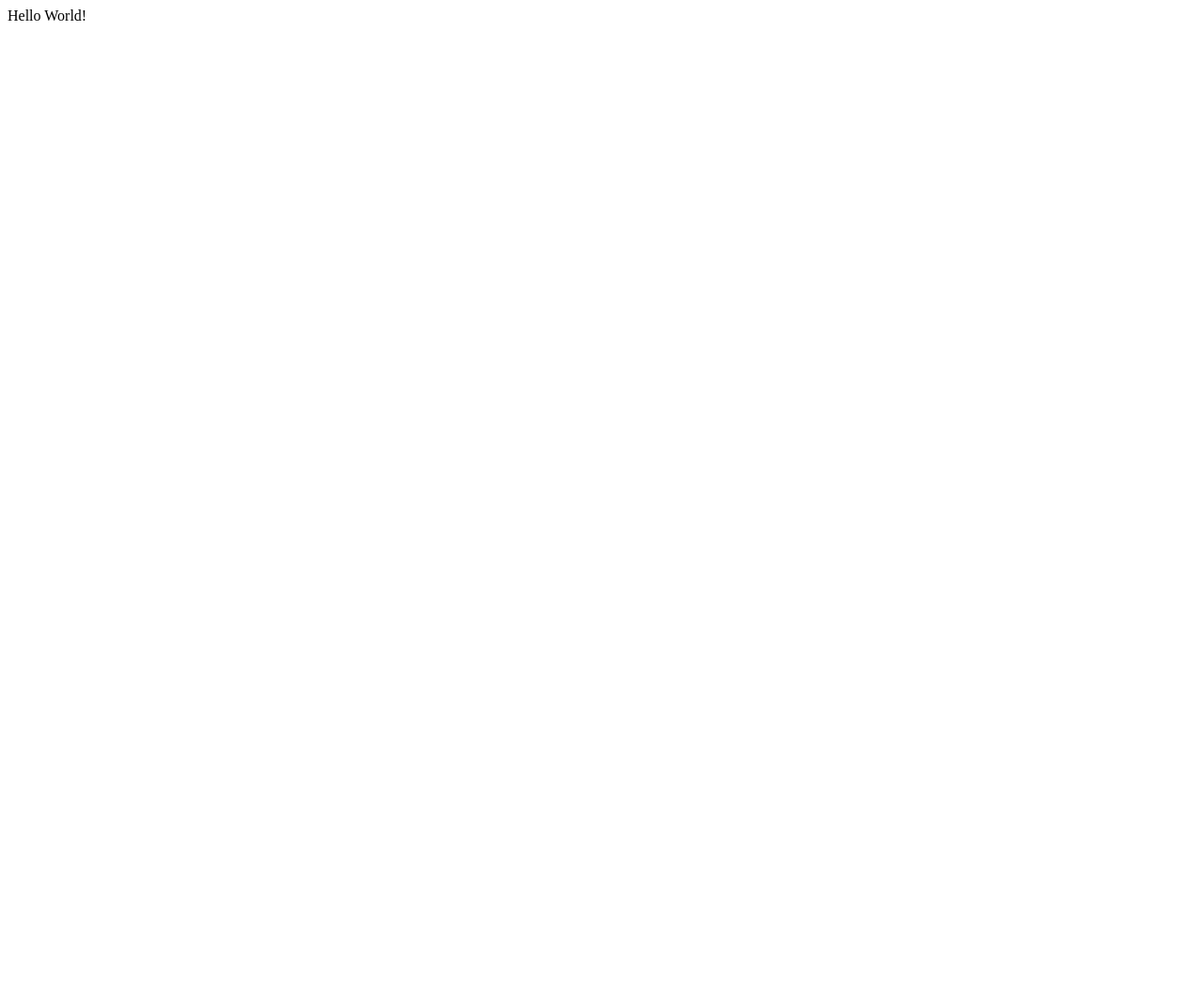
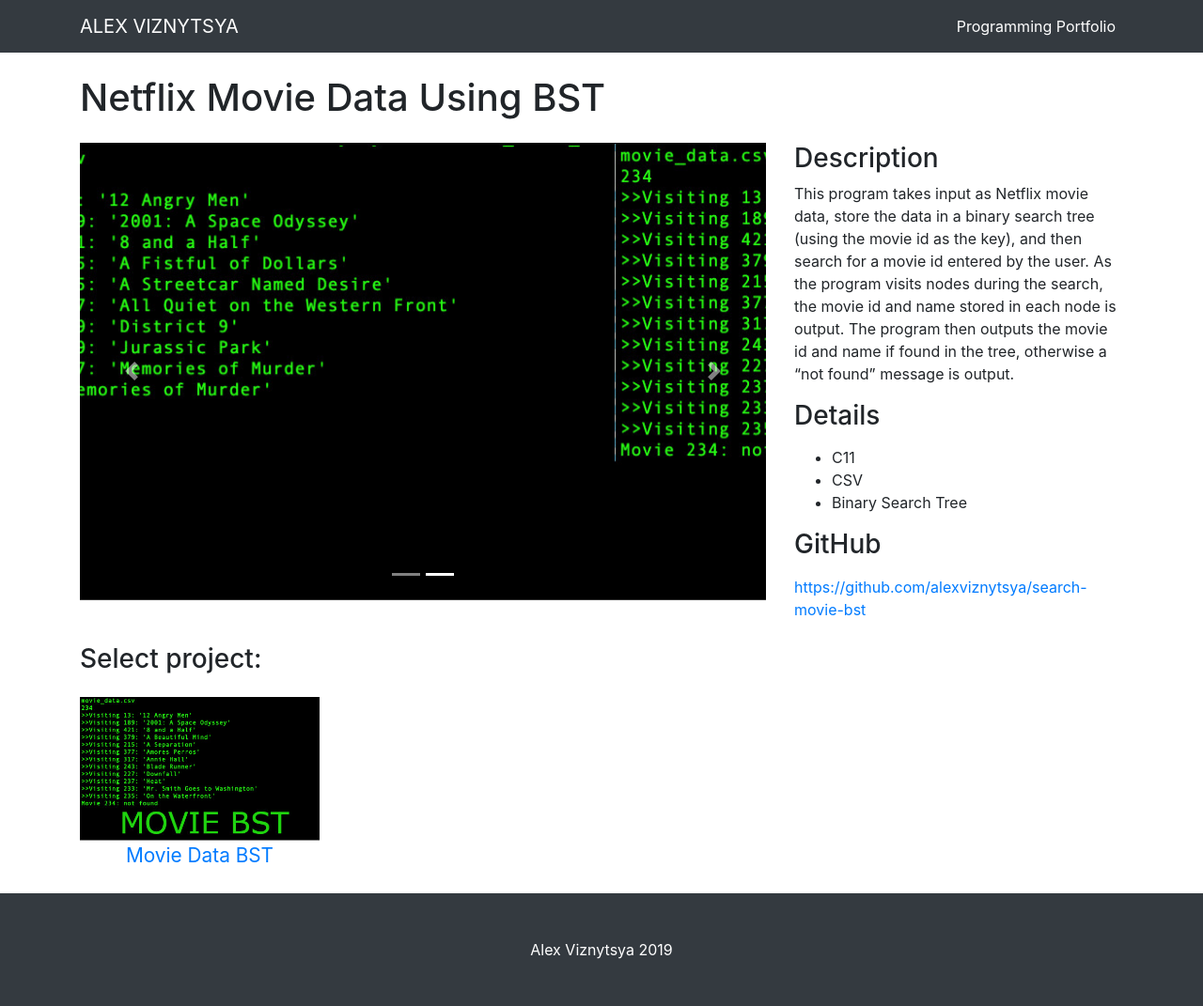
Before and after one commit to alexviznytsya/alexviznytsya.github.io, a plain HTML site: page index.html in a window 1280 px wide. Shown: the whole page at 94% size. Before the commit the page ends 800 px from the top, so only its background shows below. Drawn offline with nearby package versions, Linux system fonts and the light colour scheme.

Commit message:
Updated website engine

```diff
--- /dev/null
+++ b/css/portfolio.css
@@ -0,0 +1,20 @@
+body {
+  padding-top: 54px;
+}
+
+.template{
+	display:none;
+}
+
+.preview a div {
+  width: 100%;
+  text-align: center;
+  font-size: 1.3em;
+  text-decoration: none;
+}
+
+@media (min-width: 992px) {
+  body {
+    padding-top: 56px;
+  }
+}
--- a/index.html
+++ b/index.html
@@ -1,9 +1,139 @@
 <!DOCTYPE html>
-<html>
-<head>
-	<title>This is first download</title>
-</head>
-<body>
-	Hello World!
-</body>
+<html lang="en">
+
+	<head>
+
+	<meta charset="utf-8">
+	<meta name="viewport" content="width=device-width, initial-scale=1, shrink-to-fit=no">
+	<meta name="description" content="Protfolio of projects done by Alex Viznytsya">
+	<meta name="author" content="Alex Viznytsya">
+
+	<title>Alex Viznytsya - Programming Portfolio</title>
+
+	<!-- Icons -->
+	<link rel="apple-touch-icon" sizes="180x180" href="img/icons/apple-touch-icon.png">
+	<link rel="icon" type="image/png" sizes="32x32" href="img/icons/favicon-32x32.png">
+	<link rel="icon" type="image/png" sizes="16x16" href="img/icons/favicon-16x16.png">
+	<link rel="manifest" href="site.webmanifest">
+	<link rel="mask-icon" href="img/icons/safari-pinned-tab.svg" color="#5bbad5">
+	<link rel="shortcut icon" href="img/icons/favicon.ico">
+	<meta name="msapplication-TileColor" content="#00aeef">
+	<meta name="msapplication-config" content="browserconfig.xml">
+	<meta name="theme-color" content="#ffffff">
+
+	<!-- Bootstrap core CSS -->
+	<link href="https://stackpath.bootstrapcdn.com/bootstrap/4.1.3/css/bootstrap.min.css"
+		  integrity="sha384-MCw98/SFnGE8fJT3GXwEOngsV7Zt27NXFoaoApmYm81iuXoPkFOJwJ8ERdknLPMO"
+		  crossorigin="anonymous"
+		  rel="stylesheet">
+
+	<!-- Custom styles for this template -->
+	<link href="css/portfolio.css" rel="stylesheet">
+
+	</head>
+
+	<body>
+
+	<!-- Project template -->
+	<div class="col-md-3 col-sm-6 mb-4 preview template">
+		<a href="#">
+	    	<img class="img-fluid" src="" alt="">
+	    	<div></div>
+	  	</a>
+	</div>
+
+	<!-- Navigation -->
+	<nav class="navbar navbar-expand-lg navbar-dark bg-dark fixed-top">
+		<div class="container">
+	    	<a class="navbar-brand" href="#">ALEX VIZNYTSYA</a>
+	    	<button class="navbar-toggler" type="button" data-toggle="collapse" data-target="#navbarResponsive" aria-controls="navbarResponsive" aria-expanded="false" aria-label="Toggle navigation">
+	      	<span class="navbar-toggler-icon"></span>
+	    	</button>
+	    	<div class="collapse navbar-collapse" id="navbarResponsive">
+	      		<ul class="navbar-nav ml-auto">
+	        		<li class="nav-item active">
+	          			<a class="nav-link" href="#">Programming Portfolio
+	            		<span class="sr-only">(current)</span>
+	          			</a>
+	        		</li>
+	      		</ul>
+	    	</div>
+		</div>
+	</nav>
+
+	<!-- Page Content -->
+	<div class="project-view container">
+
+	  	<!-- Portfolio Item Heading -->
+		<h1 id="projectName" class="my-4 template"></h1>
+
+	  	<!-- Portfolio Item Row -->
+	  	<div id="projectContent" class="row template">
+
+	    	<div class="col-md-8">
+
+	      		<!-- Carousel -->
+		  		<div id="carouselIndicators" class="carousel slide" data-ride="carousel">
+					<ol class="carousel-indicators"></ol>
+			  		<div id="carousel_item" class="carousel-inner"></div>
+
+			  		<a class="carousel-control-prev" href="#carouselIndicators" role="button" data-slide="prev">
+			    		<span class="carousel-control-prev-icon" aria-hidden="true"></span>
+			    		<span class="sr-only">Previous</span>
+			  		</a>
+
+			  		<a class="carousel-control-next" href="#carouselIndicators" role="button" data-slide="next">
+			    		<span class="carousel-control-next-icon" aria-hidden="true"></span>
+			    		<span class="sr-only">Next</span>
+			  		</a>
+				</div>
+				<!-- /.Carousel -->
+
+	    	</div>
+
+		    <div class="col-md-4">
+		      	<h3>Description</h3>
+		      	<p id="projectDescription"></p>
+		      	<h3 class="my-3">Details</h3>
+		      	<ul id="projectDetails"></ul>
+		      	<h3 class="my-3">GitHub</h3>
+		      	<a id="githubURL" href=""></a>
+		    </div>
+
+		</div>
+		<!-- /.row -->
+
+		<!-- Project previews Row -->
+		<h3 class="my-4">Select project:</h3>
+		<div id="previewContainer" class="row"></div>
+		<!-- /.row -->
+
+	</div>
+	<!-- /.container -->
+
+	<!-- Footer -->
+	<footer class="py-5 bg-dark">
+	  	<div class="container">
+	    	<p class="m-0 text-center text-white">Alex Viznytsya 2019</p>
+	  	</div>
+	  	<!-- /.container -->
+	</footer>
+
+	<!-- Load Javascript libraries -->
+	<script src="https://code.jquery.com/jquery-3.3.1.min.js"
+	        integrity="sha256-FgpCb/KJQlLNfOu91ta32o/NMZxltwRo8QtmkMRdAu8="
+	        crossorigin="anonymous">
+	</script>
+
+	<script src="https://stackpath.bootstrapcdn.com/bootstrap/4.1.3/js/bootstrap.min.js"
+		    integrity="sha384-ChfqqxuZUCnJSK3+MXmPNIyE6ZbWh2IMqE241rYiqJxyMiZ6OW/JmZQ5stwEULTy"
+		    crossorigin="anonymous">
+	</script>
+
+	<script src="js/portfolio.js">
+
+	</script>
+
+	</body>
+
 </html>
--- /dev/null
+++ b/js/portfolio.js
@@ -0,0 +1,56 @@
+var project_data;
+
+function loadProject(project) {
+    $("#projectName").html(project.name).append($("<small>").text(" " + project.shortName));
+    $(".carousel-indicators").text("");
+    $.each(project.carouselImages, function(k, v) {
+        let indicator = $("<li>");
+        let slideItem = $("<div>").addClass("carousel-item");
+        let slideImage = $("<img>");
+
+        if(k == 0) {
+            indicator.addClass("active");
+            slideItem.addClass("active");
+        }
+
+        indicator.attr("data-target", "#carouselIndicators");
+        indicator.attr("data-slide-to", k);
+        slideImage.addClass("d-block w-100");
+        slideImage.attr("src", v);
+        slideItem.append(slideImage);
+        $(".carousel-indicators").append(indicator);
+        $("#carousel_item").append(slideItem);
+    });
+
+    $("#projectDescription").html(project.description);
+    $("#projectDetails").text("");
+    $.each(project.details, function(k, v) {
+        $("#projectDetails").append($("<li>").text(v));
+    });
+    $("#githubURL").attr("href", project.git_url).text(project.git_url);
+    if($("#projectName").hasClass("template")) {
+        $("#projectName").removeClass("template");
+        $("#projectContent").removeClass("template");
+    }
+}
+
+$(document).ready(function() {
+    $.getJSON("projects.json", function(data) {
+        project_data = data;
+        $.each(data, function(k, v) {
+            if (v.active) {
+                loadProject(v);
+            }
+            let preview = $(".preview.template").clone();
+            preview.removeClass("template");
+            preview.find("img").attr("src", v.previewImage);
+            preview.find("div").text(v.previewLabel);
+            preview.attr("data-proj", k);
+            $("#previewContainer").append(preview);
+        });
+    }).always(function() {
+        $(".preview").on("click", function(event) {
+            loadProject(project_data[$(this).attr("data-proj")]);
+        });
+    });
+});
--- /dev/null
+++ b/projects.json
@@ -0,0 +1,13 @@
+[
+	{
+      "name": "Netflix Movie Data Using BST",
+      "shortName": "",
+      "previewLabel" : "Movie Data BST",
+      "previewImage" : "img/projects/search_movie_bst/search_movie_bst_preview.jpg",
+      "carouselImages" : ["img/projects/search_movie_bst/search_movie_bst_1.jpg", "img/projects/search_movie_bst/search_movie_bst_2.jpg"],
+      "description" : "This program takes input as Netflix movie data, store the data in a binary search tree (using the movie id as the key), and then search for a movie id entered by the user. As the program visits nodes during the search, the movie id and name stored in each node is output. The program then outputs the movie id and name if found in the tree, otherwise a “not found” message is output.",
+      "details" : ["C11", "CSV", "Binary Search Tree"],
+      "git_url" : "https://github.com/alexviznytsya/search-movie-bst",
+      "active" : 1
+	}
+]
```
Also changed, not shown: browserconfig.xml (added, +9 -0 lines), favicon.ico (added), img/icons/android-chrome-192x192.png (added), img/icons/android-chrome-256x256.png (added), img/icons/apple-touch-icon.png (added), img/icons/favicon-16x16.png (added), img/icons/favicon-32x32.png (added), img/icons/mstile-150x150.png (added), img/icons/safari-pinned-tab.svg (added), img/projects/search_movie_bst/._search_movie_bst_2.jpg (added), img/projects/search_movie_bst/search_movie_bst_1.jpg (added), img/projects/search_movie_bst/search_movie_bst_2.jpg (added), img/projects/search_movie_bst/search_movie_bst_preview.jpg (added), site.webmanifest (added), 1 other file.
